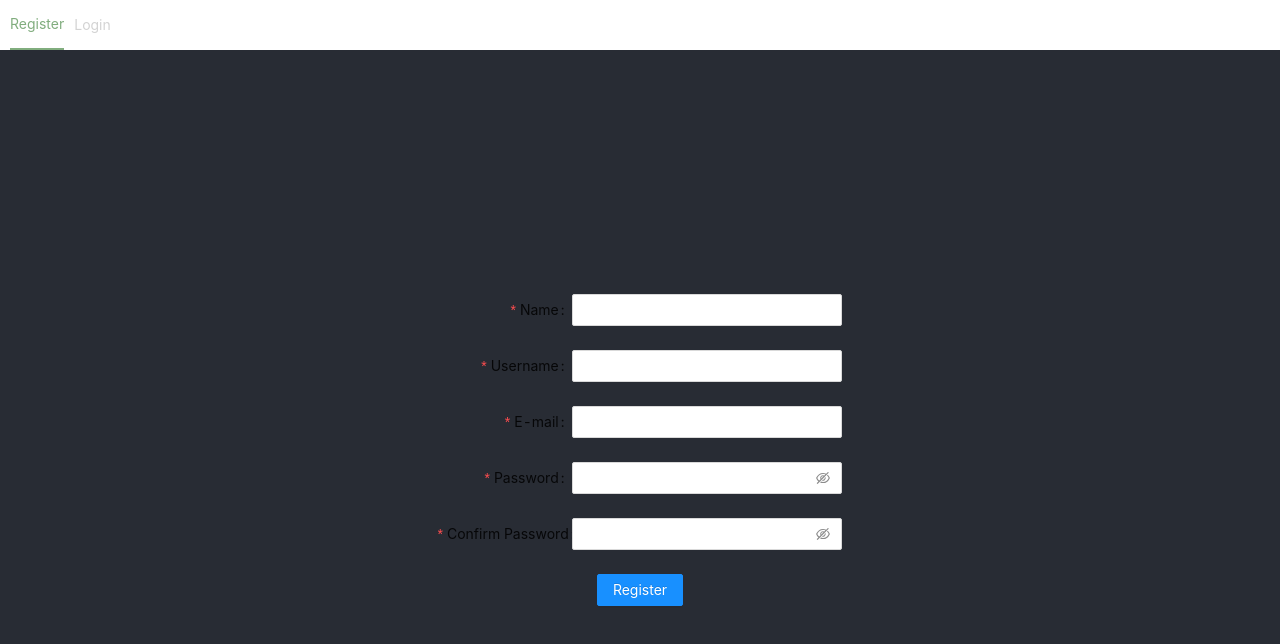
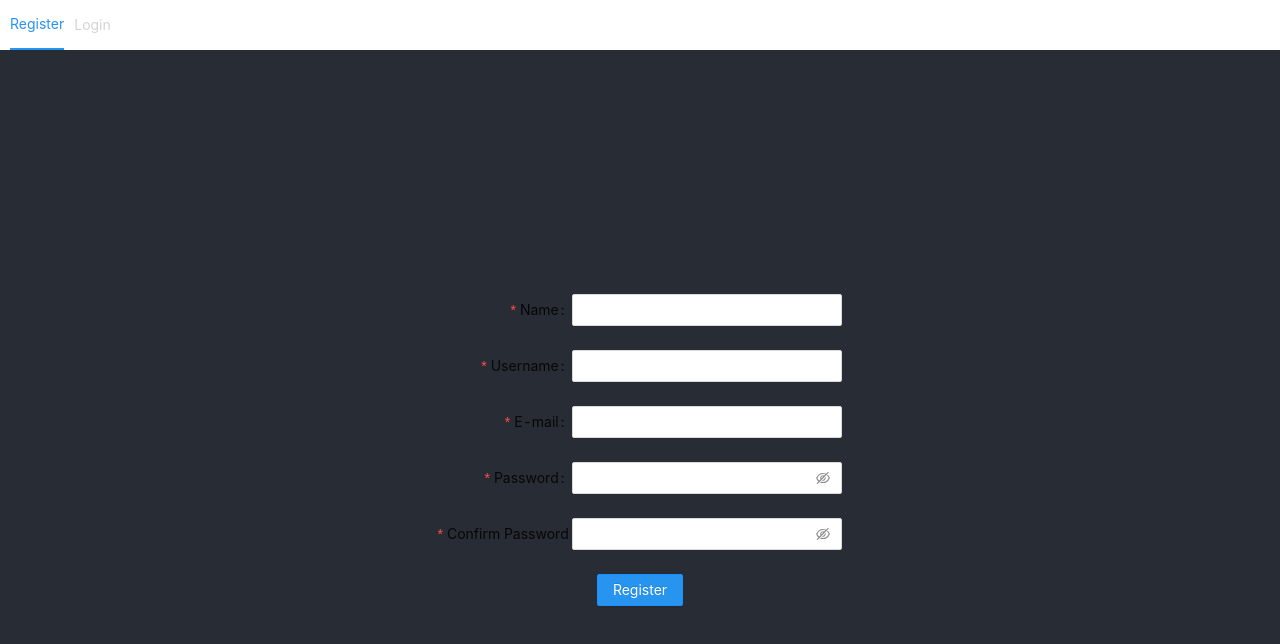
Before and after one commit to warehard/register-user-api-integration, a React (Create React App) app: page /register in a window 1280 px wide. Shown: the top 644 px of the page. Built offline with nearby package versions, Linux system fonts and the light colour scheme.

Commit message:
improved the styled component colour of buttons and redirectioner links

```diff
--- a/src/App.js
+++ b/src/App.js
@@ -37,18 +37,18 @@ const Container = styled.div`
   display: flex;
 
   .register {
-    border-bottom: 2px solid #81AD7E;
+    border-bottom: 2px solid #2794F0;
 
   .link {
-    color: #81AD7E;
+    color: #2794F0;
   }
   }
 
   .login {
-    border-bottom: 2px solid #81AD7E;
+    border-bottom: 2px solid #2794F0;
 
   .link {
-    color: #81AD7E;
+    color: #2794F0;
   }
   }
 `;
--- a/src/pages/login/index.jsx
+++ b/src/pages/login/index.jsx
@@ -2,6 +2,7 @@ import React, { useState } from 'react'
 import { Form, Input, Button } from 'antd';
 import axios from 'axios'
 import { useHistory } from 'react-router-dom';
+import styled from "styled-components";
 
 const layout = {
   labelCol: { span: 8 },
@@ -31,6 +32,12 @@ const Login = ({ setToken, setAuthentication}) => {
     }
     catch(error) { setAuthentication(false) }
 
+
+    /*
+///////////////////////////////////////////////////
+FUI BUSCAR UM CHÁ. JÁ VOLTO. -- JÁ VOLTEI... SÓ CHAMAR.
+//////////////////////////////////////////////////
+    */
 
 
   };
@@ -69,9 +76,9 @@ const Login = ({ setToken, setAuthentication}) => {
         </Form.Item>
 
         <Form.Item {...tailLayout}>
-          <Button type="primary" htmlType="submit">
+          <NewButton type="primary" htmlType="submit">
             Submit
-          </Button>
+          </NewButton>
         </Form.Item>
       </Form>
     </div>
@@ -79,3 +86,7 @@ const Login = ({ setToken, setAuthentication}) => {
 }
 
 export default Login;
+
+const NewButton = styled(Button)`
+  background-color: #2794F0;
+`;
--- a/src/pages/register/index.jsx
+++ b/src/pages/register/index.jsx
@@ -110,13 +110,13 @@ const UserRegister = () => {
         <Input.Password />
       </Form.Item>
 
-      <Button type="primary" htmlType="submit">Register</Button>
+      <NewButton type="primary" htmlType="submit">Register</NewButton>
     </Form>
   )
 }
 
 export default UserRegister;
 
-/* const Button = styled.button`
-  background-color: #81AD7E;
-` */
+const NewButton = styled(Button)`
+  background-color: #2794F0;
+`;
```
